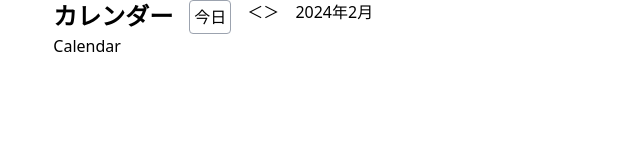
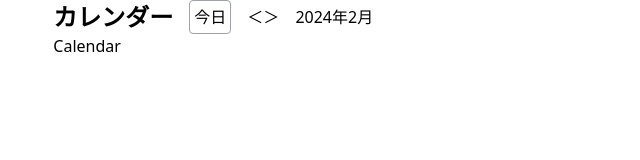
Before and after one commit to expsh13/React-08-Calendar, a React (Vite) app: page / in a window 1280 px wide. Shown: the top 160 px of the page, without its empty margins (0-640 px from the left). Built offline with nearby package versions, Linux system fonts and the light colour scheme.

Commit message:
update style

```diff
--- a/src/components/Calendar/CalendarHeader.tsx
+++ b/src/components/Calendar/CalendarHeader.tsx
@@ -1,6 +1,6 @@
 export const CalendarHeader = () => {
   return (
-    <div className="flex gap-4">
+    <div className="flex gap-4 items-center">
       <h1 className="text-2xl font-bold">カレンダー</h1>
       <button className="border p-1 border-gray-400 bg-white rounded">
         今日
--- a/src/output.css
+++ b/src/output.css
@@ -560,6 +560,10 @@ video {
   width: 91.666667%;
 }
 
+.items-center {
+  align-items: center;
+}
+
 .gap-3 {
   gap: 0.75rem;
 }
```
